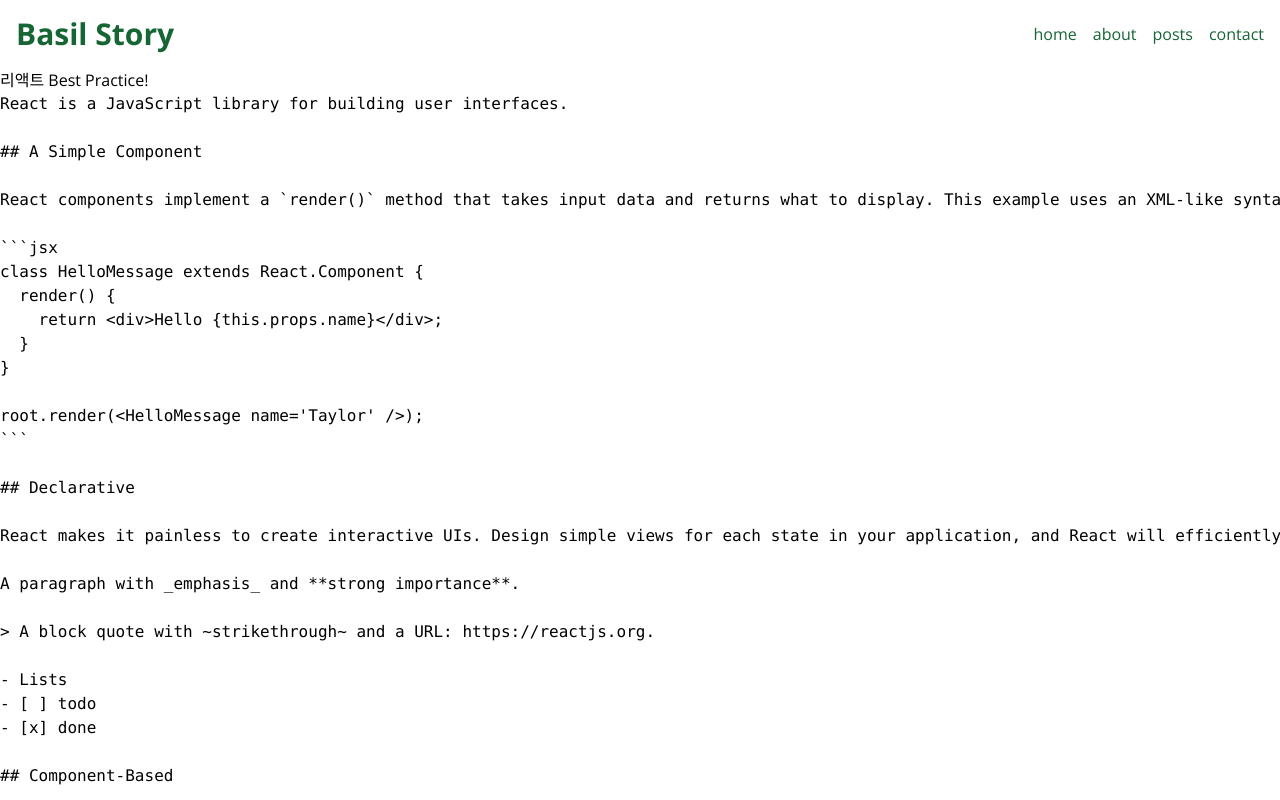
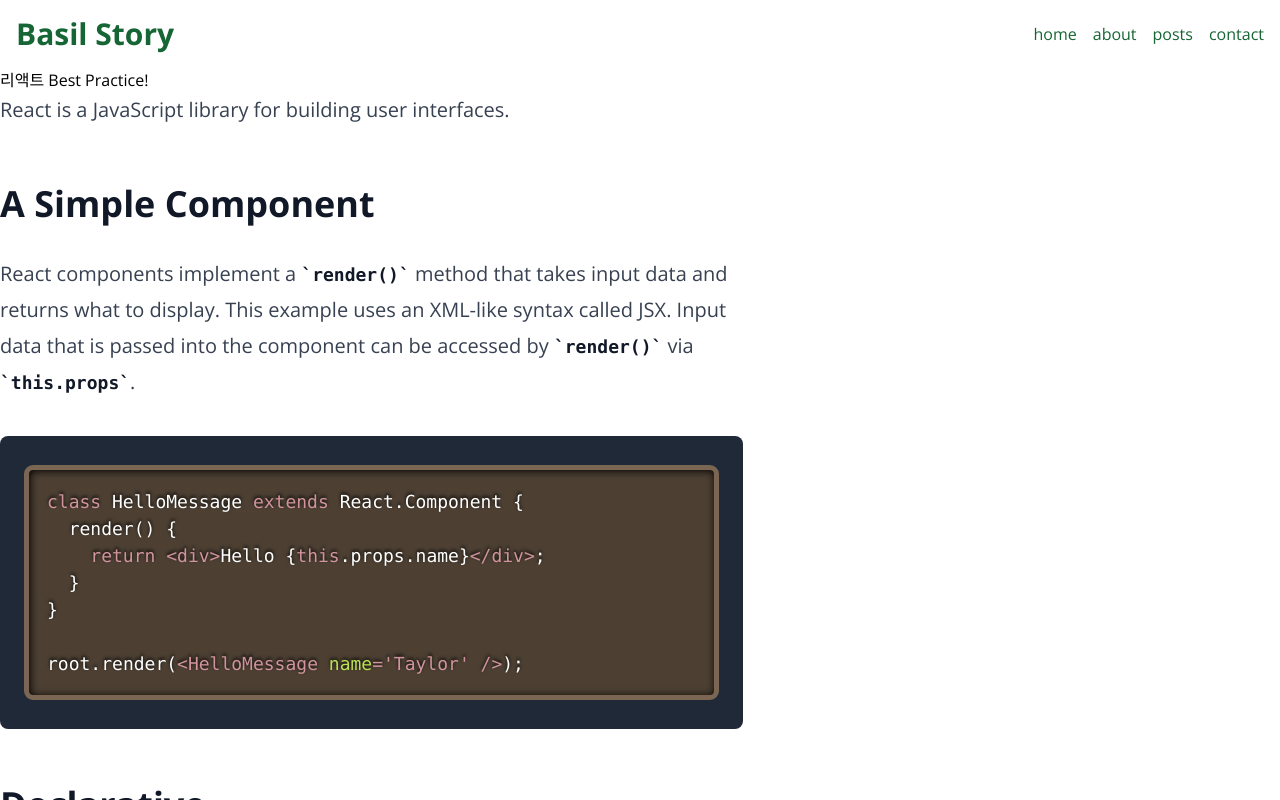
Before and after one commit to JOHNKIM-KK/basil-story, a Next.js app: page /posts/best-react-practices in a window 1280 px wide. Built offline with nearby package versions, Linux system fonts and the light colour scheme.

Commit message:
(feat): 마크다운 뷰어 적용

```diff
--- a/package.json
+++ b/package.json
@@ -12,6 +12,7 @@
     "@types/node": "20.5.1",
     "@types/react": "18.2.20",
     "@types/react-dom": "18.2.7",
+    "@types/react-syntax-highlighter": "^15.5.7",
     "autoprefixer": "10.4.15",
     "eslint": "8.47.0",
     "eslint-config-next": "13.4.19",
@@ -19,11 +20,15 @@
     "postcss": "8.4.28",
     "react": "18.2.0",
     "react-dom": "18.2.0",
+    "react-markdown": "^8.0.7",
     "react-multi-carousel": "^2.8.4",
+    "react-syntax-highlighter": "^15.5.0",
+    "remark-gfm": "^3.0.1",
     "tailwindcss": "3.3.3",
     "typescript": "5.1.6"
   },
   "devDependencies": {
+    "@tailwindcss/typography": "^0.5.9",
     "prettier": "^3.0.2"
   }
 }
--- /dev/null
+++ b/src/app/components/MarkdownViewer.tsx
@@ -0,0 +1,39 @@
+"use client";
+
+import ReactMarkdown from "react-markdown";
+import remarkGfm from "remark-gfm";
+import { Prism as SyntaxHighlighter } from "react-syntax-highlighter";
+import { dark } from "react-syntax-highlighter/dist/esm/styles/prism";
+
+type TMarkdownViewProps = {
+  content: string;
+};
+export default function MarkdownViewer({ content }: TMarkdownViewProps) {
+  return (
+    <ReactMarkdown
+      className={"prose lg:prose-xl"}
+      remarkPlugins={[[remarkGfm]]}
+      components={{
+        code({ node, inline, className, children, ...props }) {
+          const match = /language-(\w+)/.exec(className || "");
+          return !inline && match ? (
+            <SyntaxHighlighter
+              {...props}
+              style={dark}
+              language={match[1]}
+              PreTag="div"
+            >
+              {String(children).replace(/\n$/, "")}
+            </SyntaxHighlighter>
+          ) : (
+            <code {...props} className={className}>
+              {children}
+            </code>
+          );
+        },
+      }}
+    >
+      {content}
+    </ReactMarkdown>
+  );
+}
--- a/src/app/posts/[slug]/page.tsx
+++ b/src/app/posts/[slug]/page.tsx
@@ -1,4 +1,5 @@
 import { getPostData } from "@/service/post";
+import MarkdownViewer from "@/app/components/MarkdownViewer";
 
 type TProps = {
   params: {
@@ -12,7 +13,7 @@ export default async function PostPage({ params: { slug } }: TProps) {
   return (
     <>
       <h1>{post.title}</h1>
-      <pre>{post.content}</pre>
+      <MarkdownViewer content={post.content} />
     </>
   );
 }
--- a/tailwind.config.ts
+++ b/tailwind.config.ts
@@ -1,20 +1,20 @@
-import type { Config } from 'tailwindcss'
+import type { Config } from "tailwindcss";
 
 const config: Config = {
   content: [
-    './src/pages/**/*.{js,ts,jsx,tsx,mdx}',
-    './src/components/**/*.{js,ts,jsx,tsx,mdx}',
-    './src/app/**/*.{js,ts,jsx,tsx,mdx}',
+    "./src/pages/**/*.{js,ts,jsx,tsx,mdx}",
+    "./src/components/**/*.{js,ts,jsx,tsx,mdx}",
+    "./src/app/**/*.{js,ts,jsx,tsx,mdx}",
   ],
   theme: {
     extend: {
       backgroundImage: {
-        'gradient-radial': 'radial-gradient(var(--tw-gradient-stops))',
-        'gradient-conic':
-          'conic-gradient(from 180deg at 50% 50%, var(--tw-gradient-stops))',
+        "gradient-radial": "radial-gradient(var(--tw-gradient-stops))",
+        "gradient-conic":
+          "conic-gradient(from 180deg at 50% 50%, var(--tw-gradient-stops))",
       },
     },
   },
-  plugins: [],
-}
-export default config
+  plugins: [require("@tailwindcss/typography")],
+};
+export default config;
```
Also changed, not shown: 1 other file (tests, documents, lock files or other folders).
